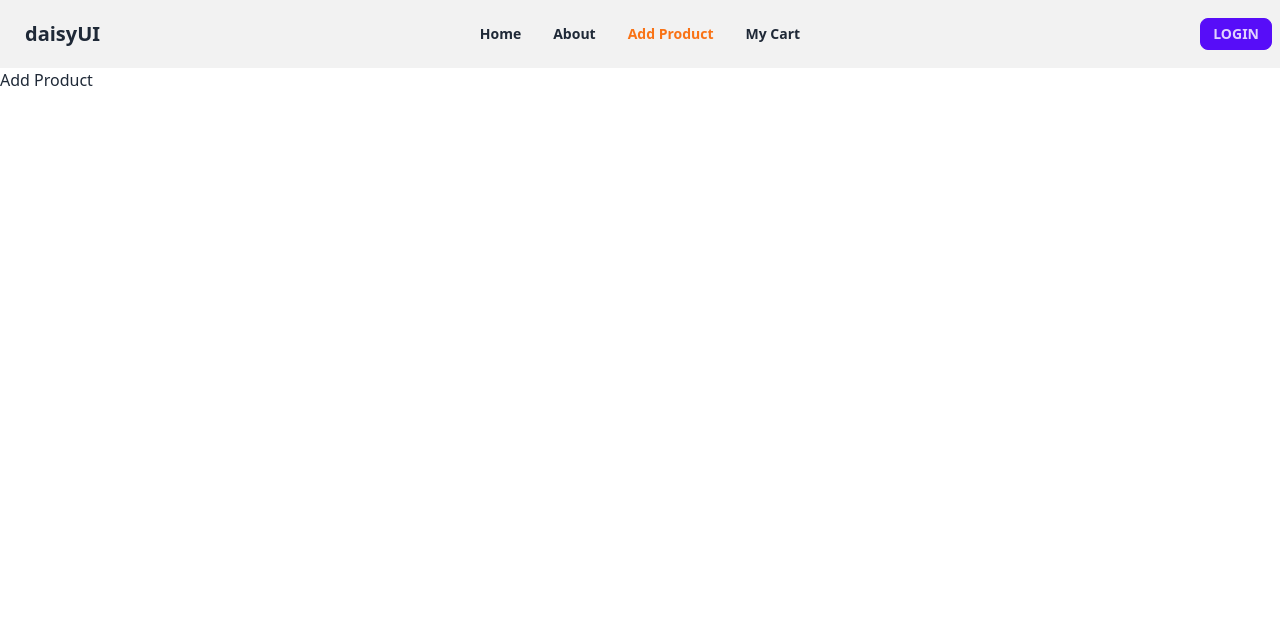
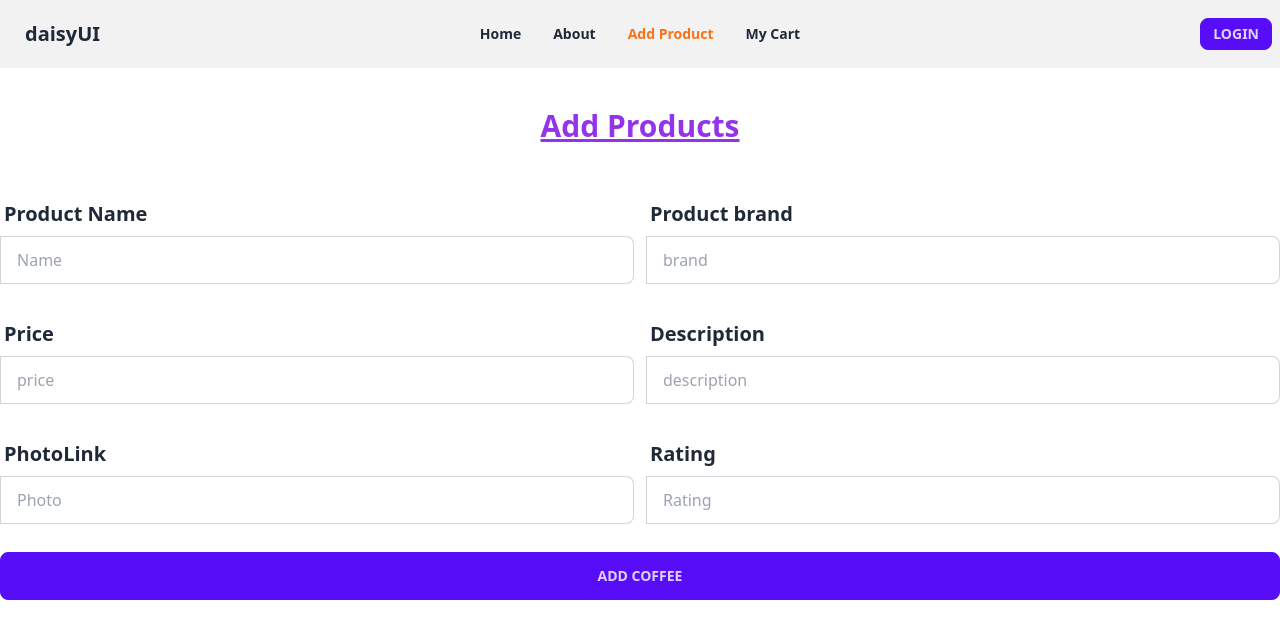
Before and after one commit to swadebsharma6/brand-shop-client-public, a React (Vite) app: page /add in a window 1280 px wide. Shown: the top 638 px of the page. Built offline with nearby package versions, Linux system fonts and the light colour scheme; no server answers.

Commit message:
added secrect routes

```diff
--- a/package.json
+++ b/package.json
@@ -18,6 +18,7 @@
     "react-dom": "^18.2.0",
     "react-fast-marquee": "^1.6.2",
     "react-hot-toast": "^2.4.1",
+    "react-icons": "^4.11.0",
     "react-router-dom": "^6.17.0",
     "sort-by": "^1.2.0"
   },
--- a/src/Pages/AddProduct/AddProduct.jsx
+++ b/src/Pages/AddProduct/AddProduct.jsx
@@ -1,10 +1,115 @@
 
 
 const AddProduct = () => {
+
+    const handleAddProduct = event =>{
+        event.preventDefault();
+        const form = event.target;
+
+        const name = form.name.value;
+        const brand = form.brand.value;
+        const price = form.price.value;
+        const description = form.description.value;
+        const photo = form.photo.value;
+        const rating = form.rating.value;
+
+
+        const newCoffee = {name, brand, price,description,photo,rating}
+        console.log(newCoffee)
+        // send data to the server
+        // fetch('https://coffee-store-server-side-mtq7sbjdm-swadebsharma6.vercel.app/coffee',{
+        // method: 'POST',
+        // headers:{
+        //   'content-brand': 'application/json'
+        // },
+        // body:JSON.stringify(newCoffee)
+        // })
+        // .then(res =>res.json())
+        // .then(data =>{
+        //   console.log(data)
+        //   if(data.insertedId){
+        //     alert('product added successfully')
+        //   }
+        // })
+      }
+
+
+
+
+
     return (
-        <div>
-           Add Product
-        </div>
+        <section className="my-10">
+          <h2 className="text-center text-3xl font-bold text-purple-600 underline my-7 pb-5">Add Products</h2>
+          <div className="text-center">
+          <form onSubmit={handleAddProduct}>
+           {/*form name and brand row*/}
+             <div className="md:flex mb-7">
+              <div className="form-control md:w-1/2">
+               <label className="label">
+               <span className="label-text text-xl font-bold">Product Name</span>
+               </label>
+               <label className="input-group">
+               <input type="text" name="name" placeholder="Name" id="" className="input input-bordered w-full" />
+               </label>
+              </div>
+              <div className="form-control md:w-1/2 md:ml-3">
+               <label className="label">
+               <span className="label-text text-xl font-bold">Product brand</span>
+               </label>
+               <label className="input-group">
+               <input type="text" name="brand" placeholder="brand" id="" className="input input-bordered w-full" />
+               </label>
+              </div>
+
+             </div>
+           {/*form price and description row*/}
+             <div className="md:flex mb-7">
+              <div className="form-control md:w-1/2">
+               <label className="label">
+               <span className="label-text text-xl font-bold">Price</span>
+               </label>
+               <label className="input-group">
+               <input type="text" name="price" placeholder="price" id="" className="input input-bordered w-full" />
+               </label>
+              </div>
+              <div className="form-control md:w-1/2 md:ml-3">
+               <label className="label">
+               <span className="label-text text-xl font-bold">Description</span>
+               </label>
+               <label className="input-group">
+               <input type="text" name="description" placeholder="description" id="" className="input input-bordered w-full" />
+               </label>
+              </div>
+
+             </div>
+           {/*form category and details row*/}
+             <div className="md:flex mb-7">
+              <div className="form-control md:w-1/2">
+               <label className="label">
+               <span className="label-text text-xl font-bold">PhotoLink</span>
+               </label>
+               <label className="input-group">
+               <input type="text" name="photo" placeholder="Photo" id="" className="input input-bordered w-full" />
+               </label>
+              </div>
+              <div className="form-control md:w-1/2 md:ml-3">
+               <label className="label">
+               <span className="label-text text-xl font-bold">Rating</span>
+               </label>
+               <label className="input-group">
+               <input type="text" name="rating" placeholder="Rating" id="" className="input input-bordered w-full" />
+               </label>
+              </div>
+
+             </div>
+           {/*form photoUrl row*/}
+
+
+             <button type="submit" className="btn btn-primary  btn-block">Add Coffee</button>
+
+          </form>
+          </div>
+        </section>
     );
 };
 
--- a/src/Pages/Login/Login.jsx
+++ b/src/Pages/Login/Login.jsx
@@ -1,11 +1,34 @@
-import { useContext } from "react";
-import { Link } from "react-router-dom";
+import { useContext, useState } from "react";
+import toast from "react-hot-toast";
+import { FcGoogle } from "react-icons/fc";
+import { Link, useNavigate } from "react-router-dom";
 import { AuthContext } from "../../Provider/AuthProvider";
 
 
 const Login = () => {
 
-    const {signInUser} = useContext(AuthContext)
+    const {user, signInUser, googleLogin} = useContext(AuthContext)
+    const [success, setSuccess] = useState('');
+    const [error, setError] = useState('')
+    const navigate = useNavigate();
+
+
+    const handleGoogle =()=>{
+        googleLogin()
+        .then(result =>{
+          const user = result.user;
+          setSuccess('User Logged Successfully.');
+          navigate('/')
+          toast.success('Login Successfully!')
+          console.log('google user', user)
+        })
+        .catch(error =>{
+          setError(error.message)
+        })
+      }
+
+
+
 
     const handleSubmit = event =>{
         event.preventDefault()
@@ -14,21 +37,29 @@ const Login = () => {
         const password = form.password.value;
 
         console.log(email, password);
+          // reset error and success
+          setSuccess('');
+          setError('');
+
+          if(user.reloadUserInfo.email !== email){
+            return setError('Your Email is Not Matched')
+          }
 
         // sign In user
         signInUser(email, password)
         .then(res =>{
             const user = res.user;
-            console.log('signIn in User', user)
+            console.log('signIn in User', user);
+            setSuccess('User Logged Successfully.');
+          navigate('/');
+          toast.success('login Successfully!')
+          form.reset()
         })
         .catch(error =>{
-            console.log(error.message)
+            setError(error.message)
         })
 
     }
-
-
-
 
 
     return (
@@ -59,11 +90,21 @@ const Login = () => {
                     <div className="form-control mt-6 p-0">
                         <button type="submit" className="btn btn-primary">Login</button>
                     </div>
+                    <div>
+                    <p className="mt-3 text-primary font-semibold flex justify-center font-sans text-sm leading-normal text-inherit antialiased">{success && success}</p>
+                    <p className="mt-3 text-red-700 font-semibold flex justify-center font-sans text-sm leading-normal text-inherit antialiased">{error && error}</p>
+                    </div>
+
                     <label className="label">
                         New to this Website? <Link to="/register" className="label-text-alt text-primary font-semibold link link-hover">Create an account</Link>
                     </label>
 
                 </form>
+                <div className="text-center pb-4">
+                <button onClick={handleGoogle}  className="btn btn-primary">
+                <FcGoogle className="text-xl"></FcGoogle>
+                Sign in Google</button>
+              </div>
             </div>
         </div>
     </div>
--- a/src/Provider/AuthProvider.jsx
+++ b/src/Provider/AuthProvider.jsx
@@ -1,4 +1,4 @@
-import { createUserWithEmailAndPassword, onAuthStateChanged, signInWithEmailAndPassword, signOut } from 'firebase/auth';
+import { GoogleAuthProvider, createUserWithEmailAndPassword, onAuthStateChanged, signInWithEmailAndPassword, signInWithPopup, signOut } from 'firebase/auth';
 import PropTypes from 'prop-types';
 import { createContext, useEffect, useState } from "react";
 import auth from '../Firebase/Firebase.config';
@@ -7,27 +7,40 @@ export const AuthContext = createContext();
 
 const AuthProvider = ({children}) => {
 
-    const [user, setUser] = useState(null)
+    const [user, setUser] = useState(null);
+    const[loading, setLoading] = useState(true)
 
     // create user
     const createUser = (email, password)=>{
+           setLoading(true);
             return createUserWithEmailAndPassword(auth, email, password)
     }
 
     // signIn user
     const signInUser =(email, password) =>{
+        setLoading(true);
         return signInWithEmailAndPassword(auth, email, password)
     }
 
     // logOut user
     const logOutUser = ()=>{
+        setLoading(true);
         return signOut(auth)
+    }
+
+    // signIn with google
+    const provider = new GoogleAuthProvider();
+
+    const googleLogin = ()=>{
+        setLoading(true);
+       return  signInWithPopup(auth, provider)
     }
 
     useEffect(()=>{
       const unSubscribe =  onAuthStateChanged(auth, currentUser =>{
             console.log('observer', currentUser);
-            setUser(currentUser)
+            setUser(currentUser);
+            setLoading(false);
         });
 
         return ()=>{
@@ -40,9 +53,11 @@ const AuthProvider = ({children}) => {
 
     const authInfo ={
         user,
+        loading,
         createUser,
         signInUser,
-        logOutUser
+        logOutUser,
+        googleLogin,
 
     }
 
--- a/src/Routes/routes.jsx
+++ b/src/Routes/routes.jsx
@@ -9,6 +9,7 @@ import ItemDetails from '../Pages/ItemDetails/ItemDetails';
 import Login from '../Pages/Login/Login';
 import MyCart from '../Pages/MyCart/MyCart';
 import Register from '../Pages/Register/Register';
+import PrivetRoute from '../SecrectRoute/PrivetRoute';
 
 const routes = createBrowserRouter([
     {
@@ -29,7 +30,7 @@ const routes = createBrowserRouter([
             },
             {
                 path: '/about',
-                element: <About></About>
+                element: <PrivetRoute><About></About></PrivetRoute>
             },
             {
                 path: '/add',
--- /dev/null
+++ b/src/SecrectRoute/PrivetRoute.jsx
@@ -0,0 +1,28 @@
+import PropTypes from 'prop-types';
+import { useContext } from "react";
+import { Navigate } from "react-router-dom";
+import { AuthContext } from "../Provider/AuthProvider";
+
+
+const PrivetRoute = ({children}) => {
+
+    const {user, loading} = useContext(AuthContext);
+
+    if(loading){
+        return <div className='text-center'><span className="loading loading-ring text-primary loading-lg"></span> </div>
+    }
+
+    if(user){
+        return children;
+    }
+
+    return <Navigate to='/login'></Navigate>
+
+};
+
+export default PrivetRoute;
+
+PrivetRoute.propTypes = {
+    children: PropTypes.node,
+
+}
```
Also changed, not shown: 1 other file (tests, documents, lock files or other folders).
